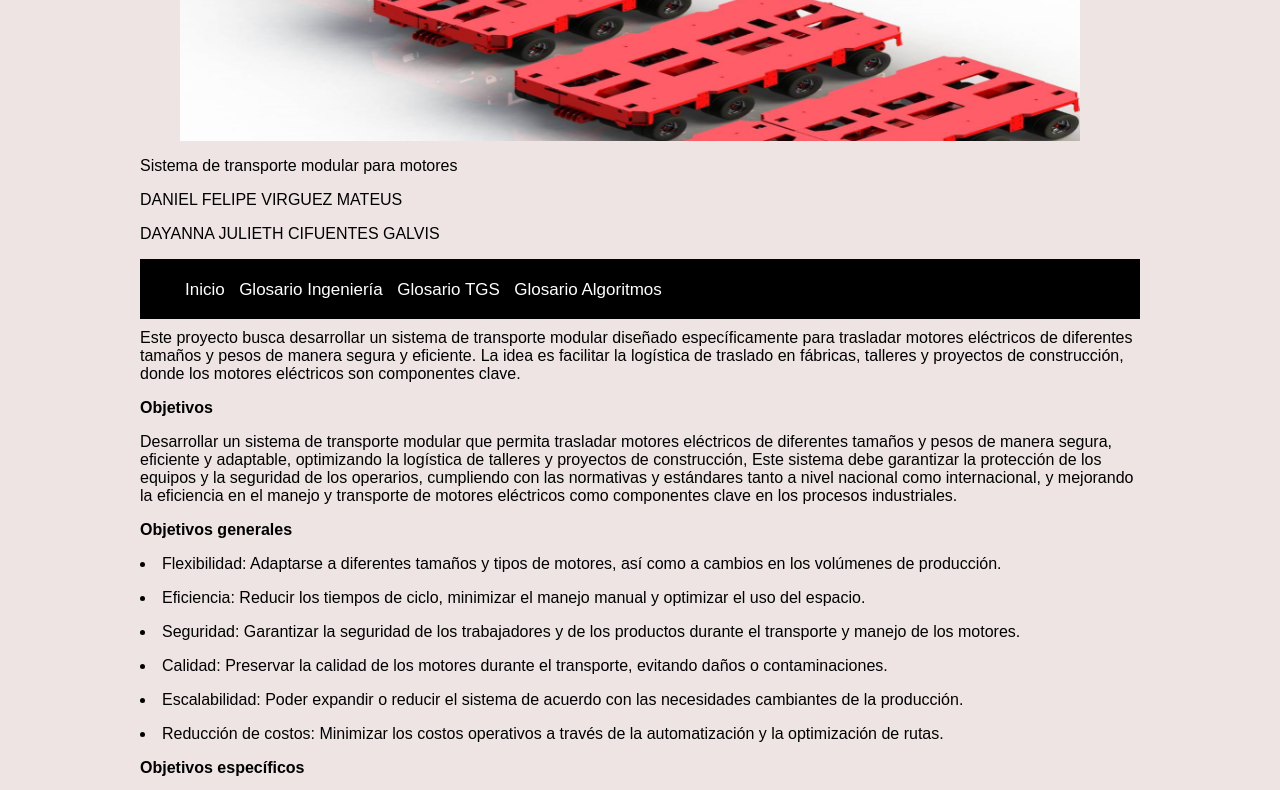
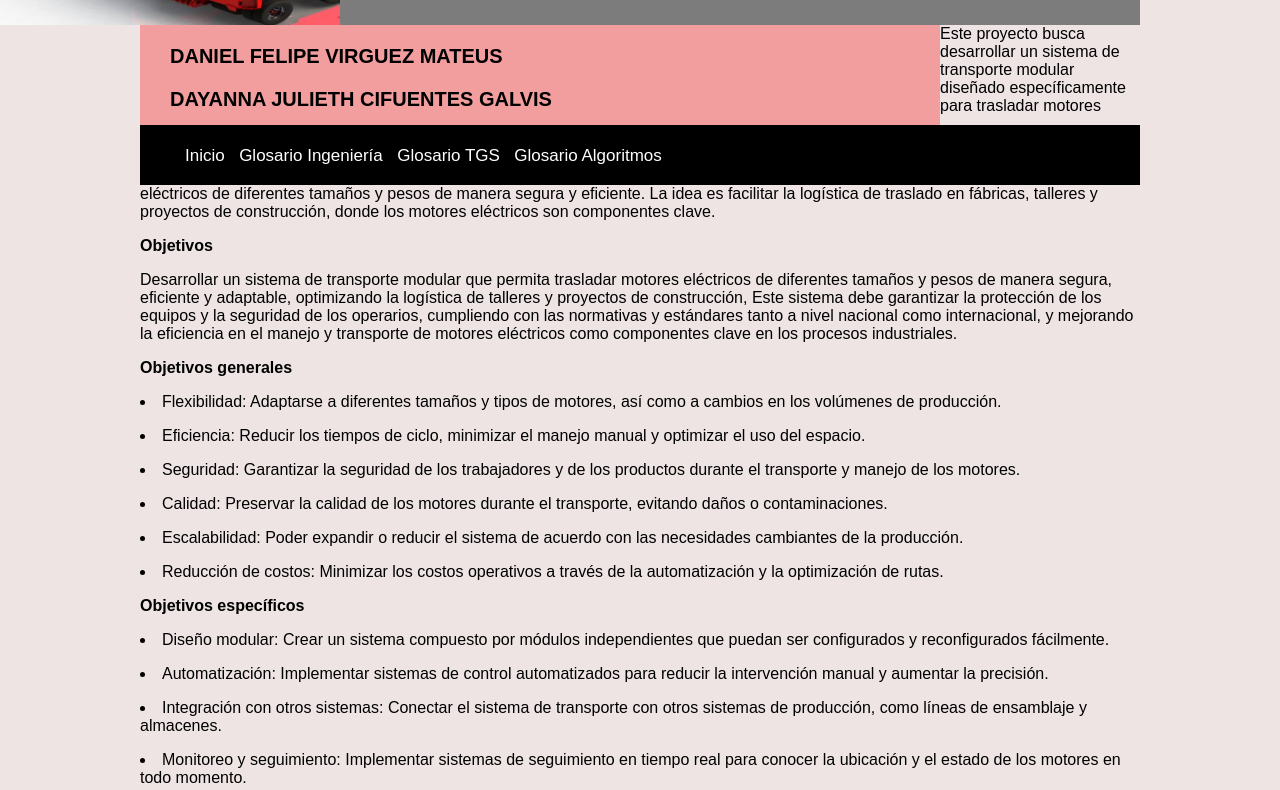
Before and after one commit to Danielvirguez/Proyecto_y_terminos, a plain HTML site: page index.html in a window 1280 px wide. Shown: the part 175-965 px from the top of the page. Drawn offline with Linux system fonts and the light colour scheme.

Commit message:
Update estilos.css

```diff
--- a/css/estilos.css
+++ b/css/estilos.css
@@ -83,3 +83,37 @@ nav{
                 width: 1000px;
                 margin: 0 auto;
                 }
+                figure{
+                    width: 200px;
+                    height: 200px;
+                   display: flex;
+                   justify-content: center;
+                   align-items: center;
+                    background: #848487;
+                    float: left;
+                    transition: 3s;
+                    margin: 0;
+                   }
+                   #titulo{
+                    width: 800px;
+                    height: 100px;
+                    background: #7c7c7c;
+                    float: left;
+                   }
+                   #subtitulo{
+                    width: 800px;
+                    height: 100px;
+                    background: hwb(0 62% 5%);
+                    float: left;
+                   }
+                   #titulo p{
+                    font-size: 35px;
+                    margin-top: 20px;
+                    margin-left: 30px;
+                    font-weight: bold;
+                    }
+                    #subtitulo p{
+                    font-size: 20px;
+                    margin-left: 30px;
+                    font-weight: bold;
+                    }
```
